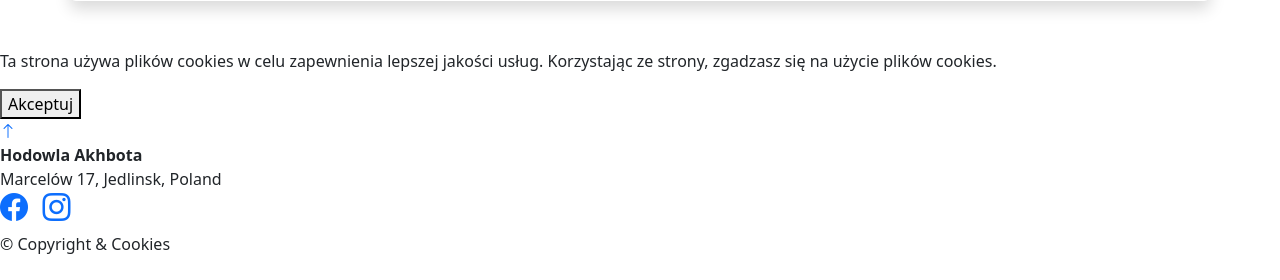
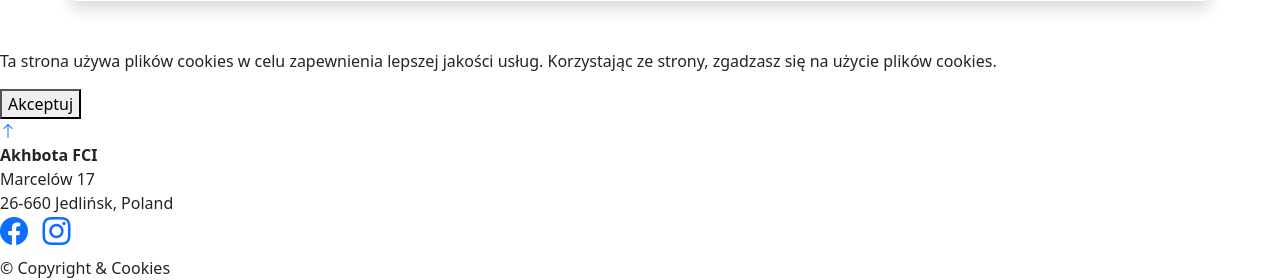
Before and after one commit to AlekUp24/Akhbota_WebApp, a Django app: page / in a window 1280 px wide; the page is wider, and only the part inside the window is pictured. Shown: the part 3876-4156 px from the top of that part. Before the commit the page ends 4130 px from the top of that part, so only its background shows below. Run offline with Django 4.2, Linux system fonts and the light colour scheme; data comes from the database, SQL or seed files in the repository; some libraries are stand-ins or nearby versions.

Commit message:
Some changes after initial feedback

```diff
--- a/akhbota/main_app/templates/footer.html
+++ b/akhbota/main_app/templates/footer.html
@@ -3,8 +3,8 @@
     <div id="footer" class="footer">
 
       <div class="col-md-3">
-        <b>Hodowla Akhbota</b><br>
-        Marcelów 17, Jedlinsk, Poland
+        <b>Akhbota FCI</b><br>
+        Marcelów 17<br>26-660 Jedlińsk, Poland
       </div>
 
       <div class="col-md-3 my-auto">
--- a/akhbota/main_app/templates/home.html
+++ b/akhbota/main_app/templates/home.html
@@ -108,7 +108,7 @@
           <h5>tel. 666 - 666 - 666</h5>
           <h5>email. some@gmail.com</h5>  <br><br>
           <b>Akhbota FCI</b>  <br>
-          Marcelów 17 <br>26-660 Jedlinsk, Poland
+          Marcelów 17<br>26-660 Jedlińsk, Poland
 
       </div>
 
```
